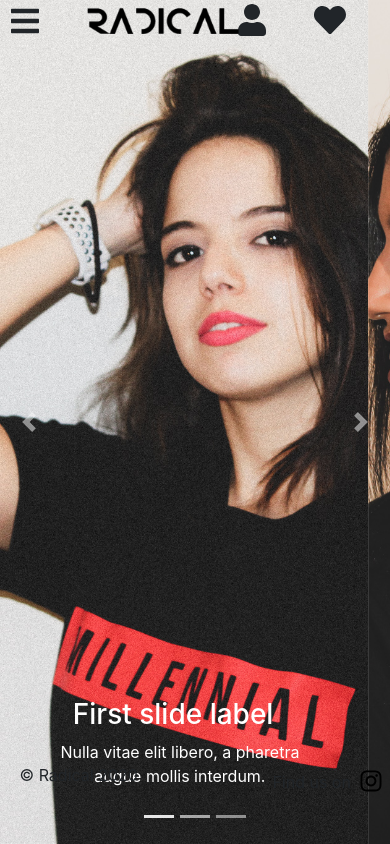
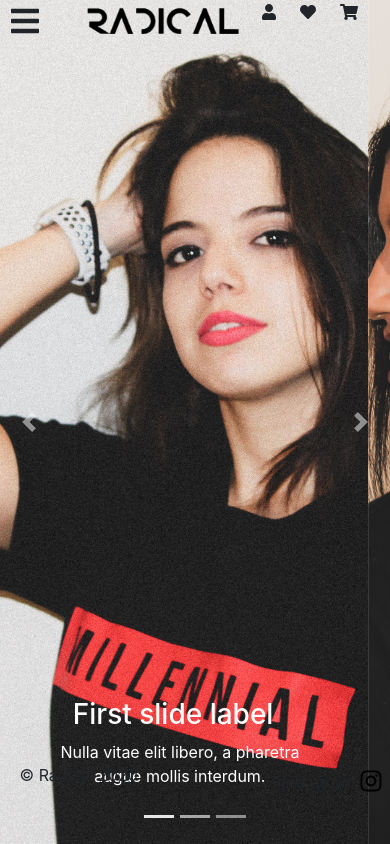
Before and after one commit to angelrojasm/Radical, a React (Create React App) app in the folder web/: page / in a window 390 px wide. Built offline with nearby package versions, Linux system fonts and the light colour scheme.

Commit message:
Optimizing design for mobile devices

```diff
--- a/web/src/App.js
+++ b/web/src/App.js
@@ -8,6 +8,7 @@
 
 function App() {
 	const [offset, setOffset] = useState(-110);
+	const [resize, setResize] = useState(false);
 	const [sliderWidth, setSliderWidth] = useState('20vw');
 
 	const { height, width } = useWindowDimensions();
@@ -15,6 +16,9 @@
 	useEffect(() => {
 		if (width > 500 && width < 850) {
 			setSliderWidth('30vw');
+		}
+		if (width < 481) {
+			setResize(true);
 		}
 	}, []);
 
@@ -34,6 +38,7 @@
 				top='0'
 				offsetFlag={offset}
 				width={sliderWidth}
+				resize={resize}
 			/>
 			<Body />
 			<Footer position='fixed' top='90vh' />
--- a/web/src/Components/Header.jsx
+++ b/web/src/Components/Header.jsx
@@ -14,7 +14,7 @@
 		if (props.width === '20vw') {
 			val = '13vw';
 		} else {
-			val = '20vw';
+			val = '24vw';
 		}
 		return val;
 	};
@@ -30,9 +30,14 @@
 				<div id='logo' style={{ position: 'relative', left: logoPosition }}></div>
 			</div>
 			<div className='rightside'>
-				<FontAwesomeIcon className='icon' icon={faUser} size='2x' />
-				<FontAwesomeIcon className='icon' id='heart' icon={faHeart} size='2x' />
-				<FontAwesomeIcon className='icon' icon={faShoppingCart} size='2x' />
+				<FontAwesomeIcon className='icon' icon={faUser} size={props.resize ? '1x' : '2x'} />
+				<FontAwesomeIcon
+					className='icon'
+					id='heart'
+					icon={faHeart}
+					size={props.resize ? '1x' : '2x'}
+				/>
+				<FontAwesomeIcon className='icon' icon={faShoppingCart} size={props.resize ? '1x' : '2x'} />
 			</div>
 		</div>
 	);
--- a/web/src/css/Header.css
+++ b/web/src/css/Header.css
@@ -24,6 +24,13 @@
     position: relative;
     right: 10%; } }
 
+@media only screen and (max-width: 480px) {
+  .rightside {
+    margin-right: 20%; }
+  #logo {
+    position: relative;
+    right: 15%; } }
+
 .icon {
   border: none;
   background: none;
@@ -44,7 +51,7 @@
   margin-top: -2.5%;
   background: url("../images/logo-white-revised.png") center no-repeat;
   background-size: cover;
-  transition: all 200ms linear; }
+  transition: all 300ms 50ms ease-out; }
 
 #header {
   display: flex;
--- a/web/src/scss/Header.scss
+++ b/web/src/scss/Header.scss
@@ -31,6 +31,16 @@
 	}
 }
 
+@media only screen and (max-width: 480px) {
+	.rightside {
+		margin-right: 20%;
+	}
+	#logo {
+		position: relative;
+		right: 15%;
+	}
+}
+
 .icon {
 	border: none;
 	background: none;
@@ -52,7 +62,7 @@
 	margin-top: -2.5%;
 	background: url('../images/logo-white-revised.png') center no-repeat;
 	background-size: cover;
-	transition: all 200ms linear;
+	transition: all 300ms 50ms ease-out;
 }
 
 #header {
```
